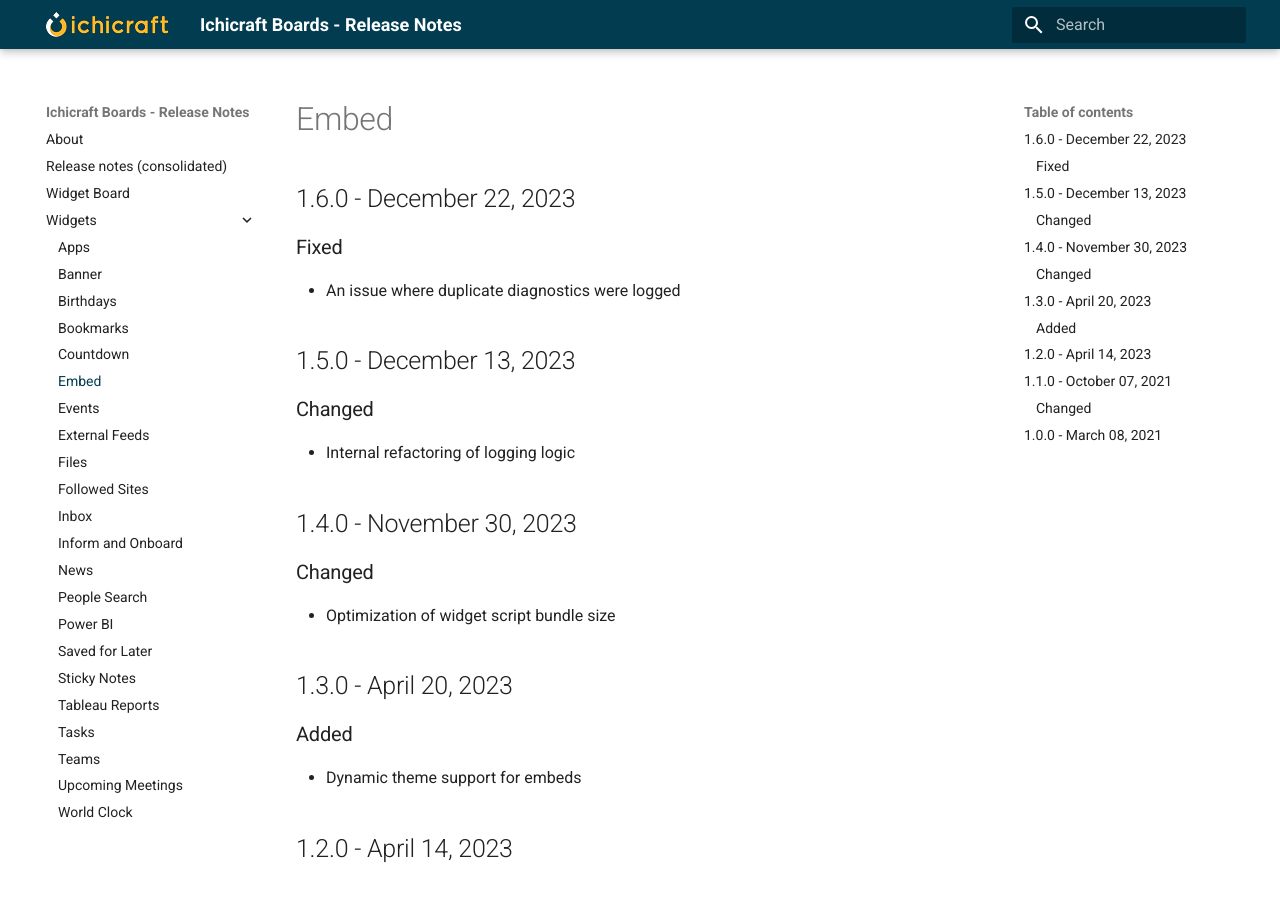
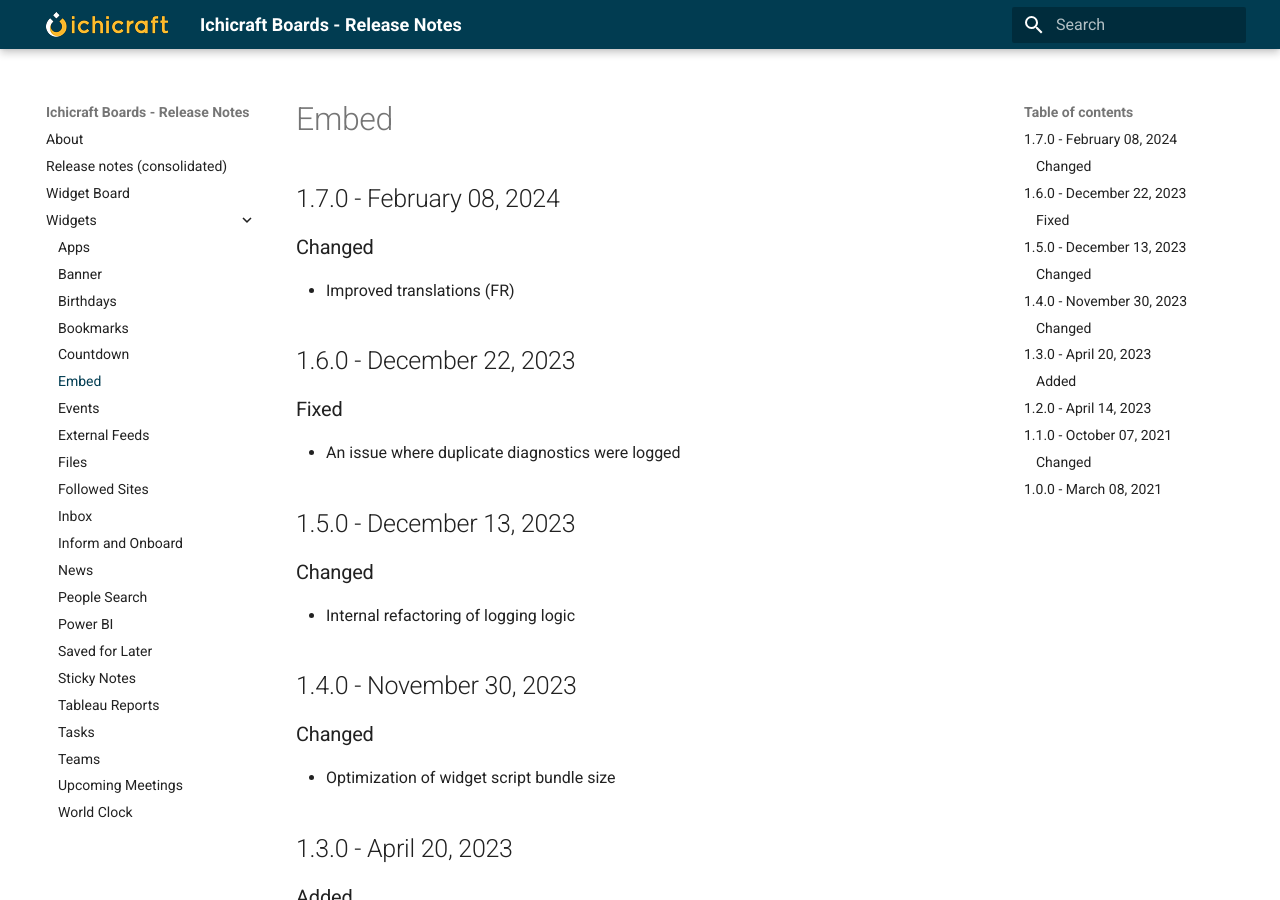
Before and after one commit to ichicraft/widgets-docs, an MkDocs documentation site: the page built from docs/Widgets/Embed.md, in a window 1280 px wide and 900 px high. Built offline with MkDocs 1.6.1 and Material for MkDocs 9.7.7, drawn with Linux system fonts in a browser that asks for light colours.

```diff
--- a/docs/Widgets/Embed.md
+++ b/docs/Widgets/Embed.md
@@ -1,3 +1,8 @@
+## 1.7.0 - February 08, 2024
+
+### Changed
+- Improved translations (FR)
+
 ## 1.6.0 - December 22, 2023
 
 ### Fixed
```
Also changed, not shown: docs/Release-notes-(consolidated).md (+5 -0 lines).
